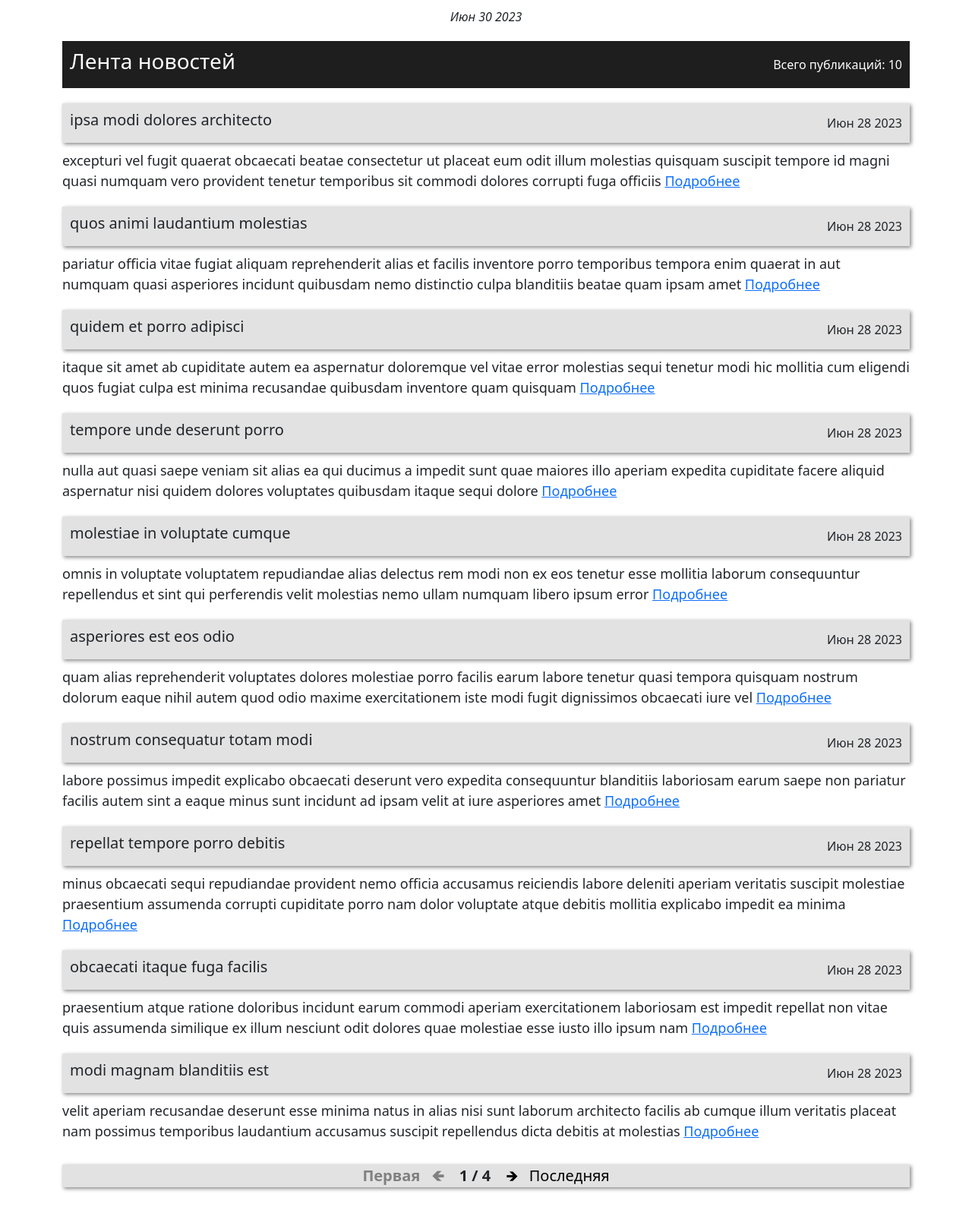
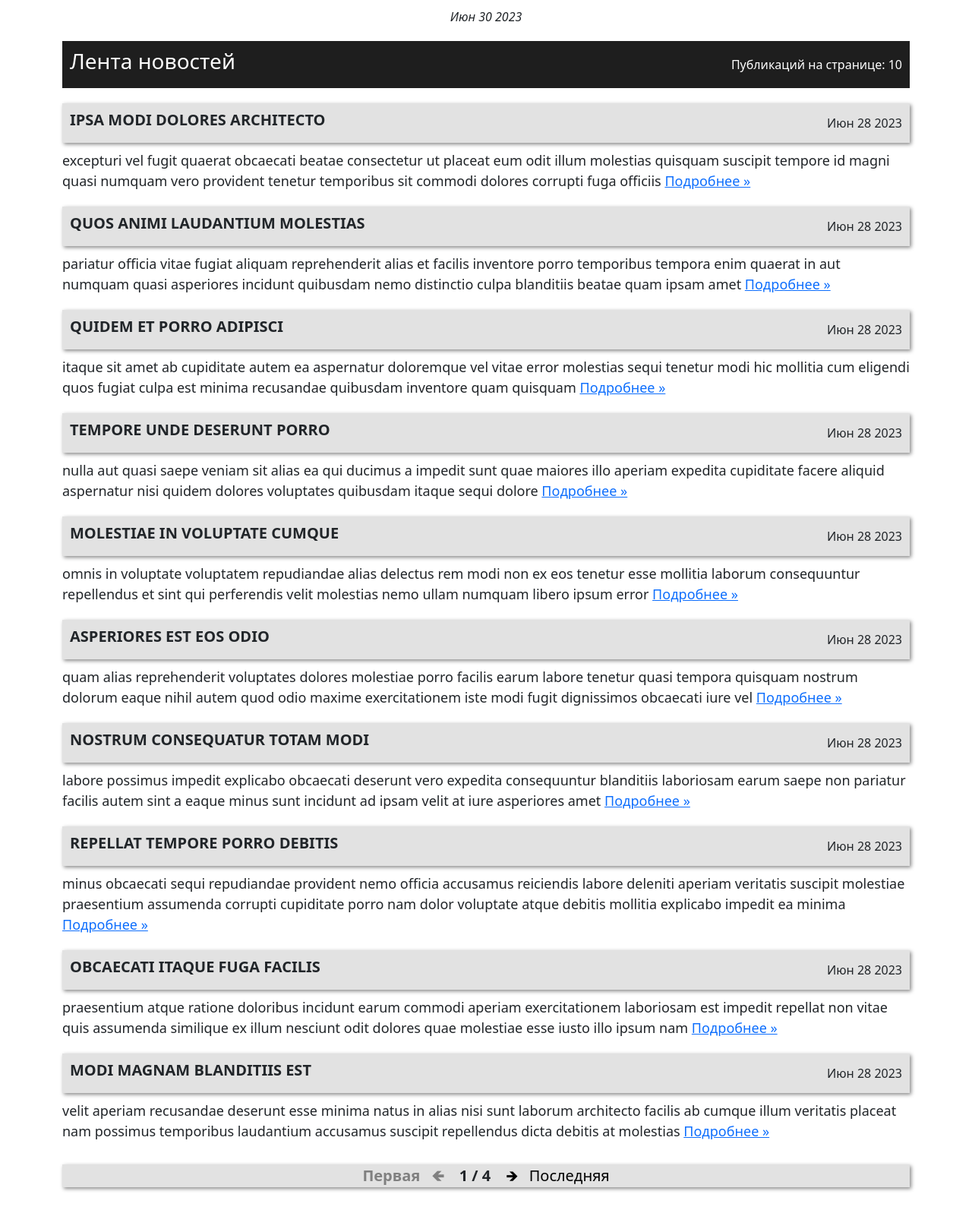
Before and after one commit to alex6236/moduleD2_homework, a Django app: page / in a window 1280 px wide. Shown: the part 56-1649 px from the top of the page at 76% size. Run offline with Django 4.2, Linux system fonts and the light colour scheme; data comes from the database, SQL or seed files in the repository; some libraries are stand-ins or nearby versions.

Commit message:
D4 промежуточная

```diff
--- a/NewsPaper/NewsPaper/settings.py
+++ b/NewsPaper/NewsPaper/settings.py
@@ -44,6 +44,7 @@ INSTALLED_APPS = [
     'django.contrib.flatpages',
     'news.apps.NewsConfig',
     'accounts.apps.AccountsConfig',
+    'django_filters',
 ]
 
 SITE_ID = 1
--- /dev/null
+++ b/NewsPaper/news/filters.py
@@ -0,0 +1,6 @@
+from django_filters import FilterSet
+from .models import PostCategory
+
+class PostFilter(FilterSet):
+
+    class Meta()
--- a/NewsPaper/static/css/my_styles.css
+++ b/NewsPaper/static/css/my_styles.css
@@ -18,6 +18,11 @@
     justify-content: space-between;
     background-color: #e2e2e2;
     box-shadow: 2px 2px 5px #888;
+}
+
+.upper {
+    text-transform: uppercase;
+    font-weight: 700;
 }
 
 .text_news {
--- a/NewsPaper/templates/news.html
+++ b/NewsPaper/templates/news.html
@@ -9,18 +9,18 @@
     <h3>
       Лента новостей
     </h3>
-    Всего публикаций: {{news|length}}
+    Публикаций на странице: {{news|length}}
   </div>
 {% if news %}
   {% for n in news %}
     {% if n.title == 'lorem' %}
       <div class="header_news" onclick="location.href='{% url 'lorem_post' pk=n.pk %}'">
-        <h5>{% lorem 4 w random %}</h5>
+        <h5 class="upper">{% lorem 4 w random %}</h5>
         {{n.dataCreation|date:'M d Y'}}
       </div>
     {% else %}
       <div class="header_news" onclick="location.href='{% url 'news_detail' pk=n.pk %}'">
-        <h5>{{ n.title|censor }}</h5>
+        <h5 class="upper">{{ n.title|censor }}</h5>
         {{n.dataCreation|date:'M d Y'}}
       </div>
     {% endif %}
@@ -28,10 +28,10 @@
   <div class="text_news">
     {% if n.title == 'lorem' %}
     {% lorem 30 w random %}
-      <a href="{% url 'lorem_post' pk=n.pk %}">Подробнее</a>
+      <a href="{% url 'lorem_post' pk=n.pk %}">Подробнее &raquo;</a>
     {% else %}
       {{ n.text|truncatechars:50|censor }}
-      <a href="{% url 'news_detail' pk=n.pk %}">Подробнее</a>
+      <a href="{% url 'news_detail' pk=n.pk %}">Подробнее &raquo;</a>
     {% endif %}
   </div>
   {% endfor %}
```
